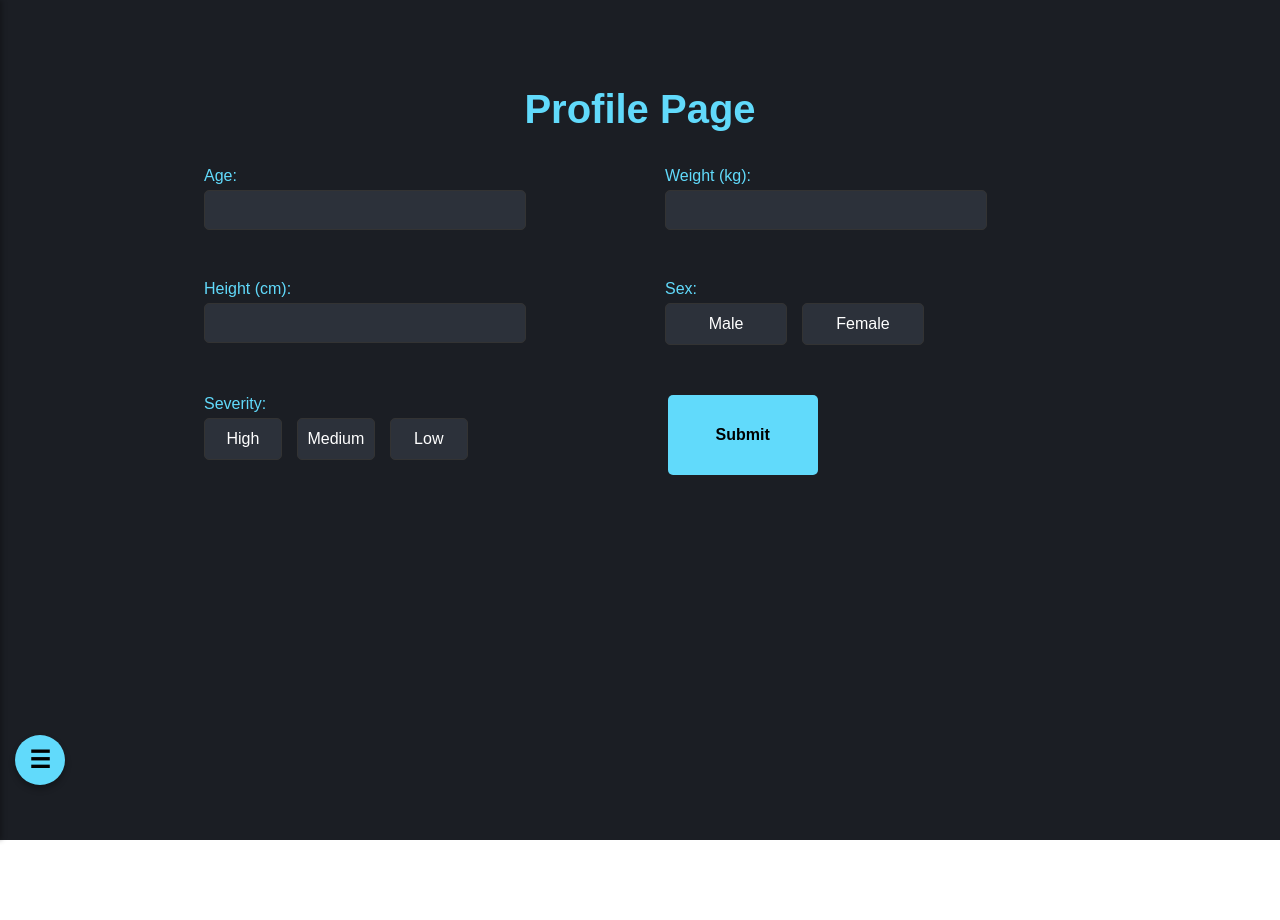
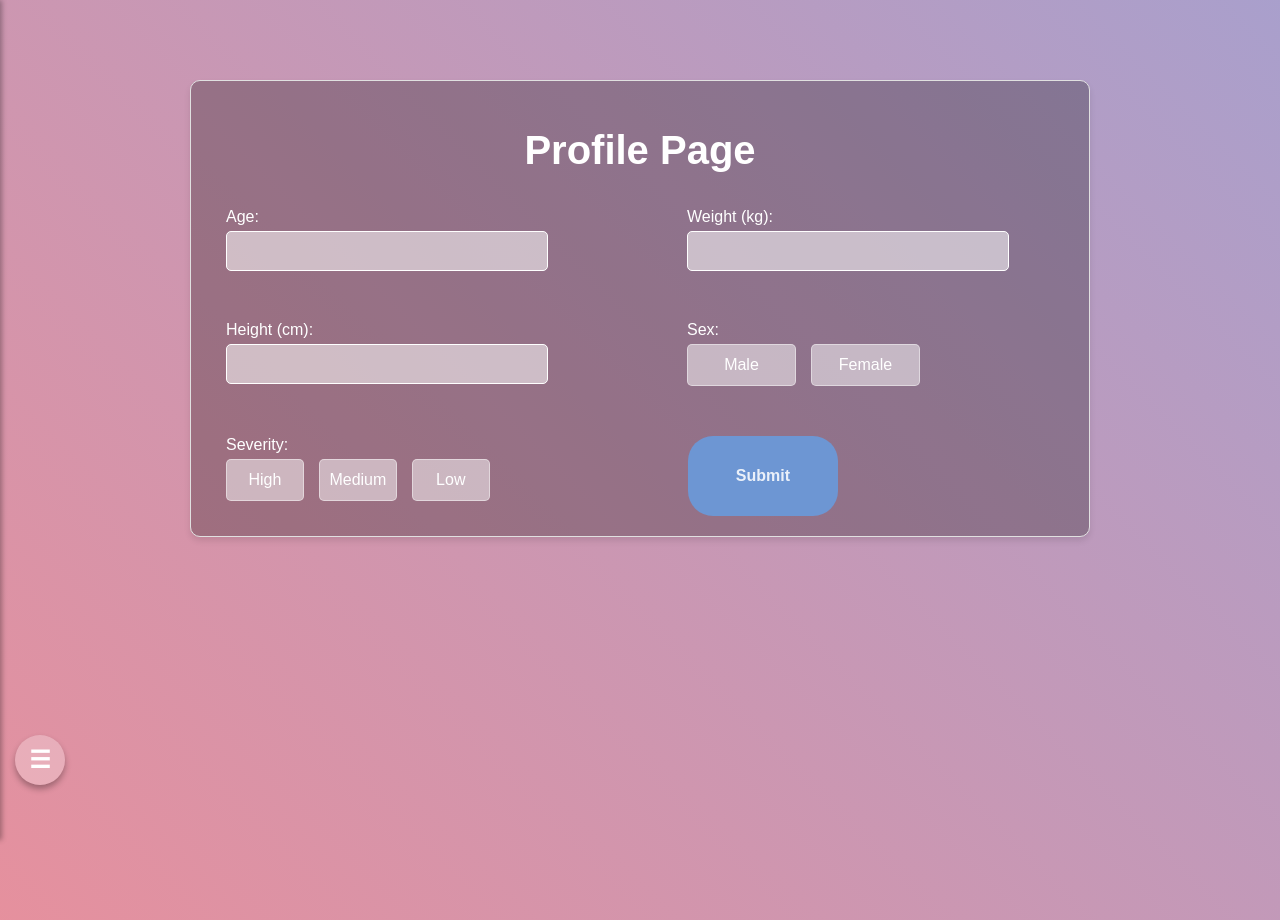
Before and after one commit to liyuxiao2/HealMotion, a React (Create React App) app in the folder frontend/: page /profile in a window 1280 px wide. Before the commit the page ends 840 px from the top, so only its background shows below. Built offline with nearby package versions, Linux system fonts and the light colour scheme.

Commit message:
added styling

```diff
--- a/frontend/src/pages/App.css
+++ b/frontend/src/pages/App.css
@@ -1,20 +1,21 @@
 /* Sidebar Styling */
 .sidebar {
     width: 250px;
-    background-color: #2c313a;
+    background: #f8a3a3; /* Gradient from pink to blue */
     color: white;
     padding: 20px;
     box-shadow: 2px 0 5px rgba(0, 0, 0, 0.3);
     display: flex;
     flex-direction: column;
     align-items: flex-start;
-    position: fixed;
+    position: fixed; /* Ensure it stays fixed on the side */
     top: 0;
     left: 0;
     height: 100%;
     transform: translateX(-100%); /* Initially hidden */
     transition: transform 0.3s ease; /* Smooth transition for visibility */
 }
+
 
 
 
@@ -25,7 +26,7 @@
 .sidebar h2 {
     font-size: 1.8rem;
     margin-bottom: 20px;
-    color: #61dafb;
+    color: #ffffff;
     text-transform: uppercase;
     font-weight: bold;
 }
@@ -55,8 +56,8 @@
 }
 
 .sidebar ul li a:hover {
-    background-color: #61dafb;
-    color: black;
+    background-color: #8fabde;
+    color: white;
     font-weight: bold;
 }
 
@@ -66,9 +67,9 @@
     bottom: 15px;
     left: 15px;
     z-index: 1000;
-    background-color: #61dafb;
+    background-color: #ffffff43;
     border: none;
-    color: black;
+    color: rgb(255, 255, 255);
     font-size: 1.5rem;
     font-weight: bold;
     border-radius: 50%;
@@ -80,7 +81,7 @@
 }
 
 .menu-toggle:hover {
-    background-color: #35b7e3;
+    background-color: #8fabde;
 }
 
 .menu-toggle:active {
@@ -111,8 +112,9 @@
 .main-content {
     flex: 1;
     padding: 40px;
-    background-color: #1b1e24;
+    background: #ffffff00; /* Gradient from pink to blue */
     color: white;
     transition: margin-left 0.3s ease;
     margin-left: 0; /* Ensure margin is zero when sidebar is hidden */
+    min-height: 100vh; /* Ensure it spans the full height */
 }
--- a/frontend/src/pages/App.js
+++ b/frontend/src/pages/App.js
@@ -23,9 +23,9 @@ function App() {
                     <h2>HealMotion</h2>
                     <ul>
                         <li><Link to="/" onClick={toggleSidebar}>Home</Link></li>
+                        <li><Link to="/profile" onClick={toggleSidebar}>Profile</Link></li>
                         <li><Link to="/Workout" onClick={toggleSidebar}>Workout Assistant</Link></li>
-                        <li><Link to="/profile" onClick={toggleSidebar}>Profile</Link></li>
-                        <li><Link to="/diet" onClick={toggleSidebar}>Diet Recommendations</Link></li>
+                        <li><Link to="/diet" onClick={toggleSidebar}>Nutrition</Link></li>
                     </ul>
                 </div>
                 <div className="main-content">
--- a/frontend/src/pages/DietPage/DietPage.css
+++ b/frontend/src/pages/DietPage/DietPage.css
@@ -0,0 +1,154 @@
+/* General Styling */
+.app-container {
+    text-align: center;
+    background: linear-gradient(45deg, #ff8a8a, #86a8e7);
+    background-size: 200% 200%; /* Make the gradient larger for smooth movement */
+    min-height: 100vh;
+    display: flex;
+    flex-direction: column;
+    align-items: center;
+    justify-content: flex-start;
+    padding: 20px;
+    font-family: 'Arial', sans-serif;
+    color: rgb(255, 255, 255);
+
+    animation: gradientAnimation 8s ease infinite; /* Apply the animation */
+}
+
+/* Keyframes for animating the gradient */
+@keyframes gradientAnimation {
+    0% {
+        background-position: 0% 50%; /* Start position */
+    }
+    50% {
+        background-position: 100% 50%; /* Mid position */
+    }
+    100% {
+        background-position: 0% 50%; /* End position (loop back) */
+    }
+}
+
+/* Title */
+.app-container h1 {
+    font-size: 2.5rem;
+    margin-bottom: 20px;
+    color: #ffffff;
+    font-weight: bold;
+}
+
+/* Submit Button */
+.submit-button {
+    padding: 12px 20px;
+    background-color: #659fe5d0;
+    color: rgba(255, 255, 255, 0.858);
+    font-size: 16px;
+    font-weight: bold;
+    border: none;
+    border-radius: 25px;
+    cursor: pointer;
+    margin-top: 15px;
+    transition: all 0.3s ease;
+}
+
+.submit-button:hover {
+    background-color: #679ee1;
+    box-shadow: 0 4px 10px rgba(0, 0, 0, 0.2);
+}
+
+.submit-button:active {
+    background-color: #70b5cf;
+    box-shadow: inset 0 2px 4px rgba(0, 0, 0, 0.2);
+}
+
+/* Error Message */
+.error-message {
+    color: #ff4c4c;
+    font-weight: bold;
+    margin-top: 15px;
+    background-color: #ffe5e5;
+    padding: 10px;
+    border-radius: 5px;
+    text-align: center;
+    width: 90%;
+    max-width: 400px;
+}
+
+/* Diet Plan Container */
+.diet-plan-container {
+    margin-top: 20px;
+    width: 100%;
+    max-width: 600px;
+}
+
+/* Day Plan Styling */
+.day-plan {
+    border: 1px solid #ffffff00;
+    padding: 15px;
+    margin: 15px 0;
+    border-radius: 10px;
+    background-color: #7097df9c;
+    box-shadow: 0 4px 6px rgba(0, 0, 0, 0.3);
+    text-align: left;
+    transition: transform 0.2s ease, box-shadow 0.3s ease;
+}
+
+.day-plan:hover {
+    transform: translateY(-3px);
+    box-shadow: 0 6px 12px rgba(0, 0, 0, 0.4);
+}
+
+.day-plan h3 {
+    margin-top: 0;
+    color: #ffffff;
+    font-size: 1.5rem;
+}
+
+/* Meals List */
+.day-plan ul {
+    list-style: none;
+    padding-left: 0;
+}
+
+.day-plan li {
+    padding: 12px;
+    margin: 10px 0;
+    border-radius: 6px;
+    background-color: #537fe584;
+    transition: background-color 0.3s ease;
+}
+
+.day-plan li:hover {
+    background-color: #245ddaaf;
+    cursor: pointer;
+}
+
+.meal-details {
+    margin-top: 5px;
+    color: #c4c4c4;
+    font-size: 0.9rem;
+}
+
+/* Links */
+.meal-link {
+    display: block;
+    margin-top: 5px;
+    color: #ffffff;
+    text-decoration: none;
+    font-size: 0.9rem;
+    font-weight: bold;
+}
+
+.meal-link:hover {
+    text-decoration: underline;
+}
+
+/* Responsive Design */
+@media (max-width: 600px) {
+    .submit-button {
+        width: 100%;
+    }
+
+    .diet-plan-container {
+        width: 100%;
+    }
+}
--- a/frontend/src/pages/HomePage/HomePage.js
+++ b/frontend/src/pages/HomePage/HomePage.js
@@ -6,22 +6,19 @@ const HomePage = () => {
     return (
         <div className="home-container">
             <header className="home-header">
-                <h1>Welcome to Mendify</h1>
+                <h1>Welcome to HealMotion</h1>
                 <p>Your personal guide to fitness and rehabilitation.</p>
             </header>
             <main className="home-main">
                 <div className="category-grid">
                     <Link to="/profile" className="category-card">
                         <h2>Profile</h2>
-                        <p>Set up your personal information and fitness goals.</p>
                     </Link>
                     <Link to="/Workout" className="category-card">
                         <h2>Workout</h2>
-                        <p>Find personalized workout plans for rehabilitation and training.</p>
                     </Link>
                     <Link to="/diet" className="category-card">
                         <h2>Diet</h2>
-                        <p>Get diet recommendations tailored to your needs.</p>
                     </Link>
                 </div>
             </main>
--- a/frontend/src/pages/ProfilePage/ProfilePage.css
+++ b/frontend/src/pages/ProfilePage/ProfilePage.css
@@ -1,13 +1,21 @@
 .profile-container {
-    background-color: #1b1e24;
-    color: white;
-    height: 100%;
-    width: 100%;
+    background-color: #00000041; /* White background for the card */
+    color: black; /* Text color for readability */
+    height: auto; /* Adjust height dynamically based on content */
+    width: 100%; /* Full width */
+    max-width: 900px; /* Limit the container width to match the original size */
     box-sizing: border-box;
     display: flex;
     flex-direction: column;
     align-items: flex-start; /* Align items to the left */
+    padding: 20px; /* Add padding for internal spacing */
+    border: 1px solid #e0e0e0; /* Subtle gray border */
+    border-radius: 10px; /* Rounded corners */
+    box-shadow: 0 4px 6px rgba(0, 0, 0, 0.1); /* Subtle shadow for depth */
+    margin: 20px auto; /* Center the box horizontally and add vertical spacing */
 }
+
+
 
 .form-group input[type="checkbox"] {
     margin-right: 5px; /* Space between radio button and label */
@@ -23,7 +31,7 @@
     font-size: 2rem;
     margin-bottom: 20px;
     width: 100%; /* Ensure the title spans the full width */
-    color: #61dafb;
+    color: #ffffff;
 }
 
 .profile-form {
@@ -43,16 +51,16 @@
 
 label {
     font-size: 1rem;
-    color: #61dafb;
+    color: #ffffff;
     text-align: start;
 }
 
 input,
 textarea {
     padding: 10px;
-    border: 1px solid #333;
+    border: 1px solid #ffffff;
     border-radius: 5px;
-    background-color: #2c313a;
+    background-color: #ffffff89;
     color: white;
     font-size: 1rem;
     width: 50%; /* Adjust width as needed */
@@ -67,8 +75,8 @@ textarea {
 input:focus,
 textarea:focus {
     outline: none;
-    border-color: #61dafb;
-    box-shadow: 0 0 5px rgba(97, 218, 251, 0.8);
+    border-color: #ffffff;
+    box-shadow: 0 0 5px rgba(140, 174, 255, 0.8);
 }
 
 .submit-button {
@@ -76,8 +84,8 @@ textarea:focus {
     padding: 12px;
     font-size: 1rem;
     font-weight: bold;
-    color: black;
-    background-color: #61dafb;
+    color: rgb(255, 255, 255);
+    background-color: #ffffff73;
     border: none;
     border-radius: 5px;
     cursor: pointer;
@@ -87,7 +95,7 @@ textarea:focus {
 }
 
 .submit-button:hover {
-    background-color: #35b7e3;
+    background-color: #8fabde;
 }
 
 .checkbox-form-container{
@@ -102,9 +110,9 @@ textarea:focus {
     width: 120px; /* Adjust size as needed */
     height: 40px;
     margin-right: 10px; /* Space between checkboxes */
-    border: 1px solid #333;
+    border: 1px solid #ffffff71;
     border-radius: 5px;
-    background-color: #2c313a;
+    background-color: #ffffff7e;
     cursor: pointer;
     text-align: center;
     transition: background-color 0.3s ease, box-shadow 0.3s ease;
@@ -127,7 +135,7 @@ textarea:focus {
 }
 
 .checkbox-container input[type="radio"]:checked + .custom-checkbox {
-    background-color: #61dafb; /* Change background color when checked */
+    background-color: #8fabde; /* Change background color when checked */
     box-shadow: 0 0 5px rgba(97, 218, 251, 0.8); /* Add a glow effect */
     color: white; /* Ensure text remains readable on the new background */
 }
--- a/frontend/src/pages/WorkoutPage/Workout.css
+++ b/frontend/src/pages/WorkoutPage/Workout.css
@@ -1,154 +1,51 @@
-/* General Styling */
-.app-container {
-    text-align: center;
-    background-color: #1b1e24;
-    min-height: 100vh;
-    display: flex;
-    flex-direction: column;
-    align-items: center;
-    justify-content: flex-start;
-    padding: 20px;
-    font-family: 'Arial', sans-serif;
-    color: white;
-}
-
-/* Title */
-.app-container h1 {
-    font-size: 2.5rem;
-    margin-bottom: 20px;
-    color: #61dafb;
-}
-
-/* Input Field */
-.input-field {
-    padding: 12px;
-    width: 90%;
-    max-width: 400px;
-    border: 1px solid #333;
-    border-radius: 25px;
-    font-size: 16px;
-    box-shadow: inset 0 2px 4px rgba(0, 0, 0, 0.2);
-    background-color: #2c313a;
-    color: white;
-    transition: all 0.3s ease;
-}
-
-.input-field:focus {
-    outline: none;
-    border-color: #61dafb;
-    box-shadow: 0 0 8px rgba(97, 218, 251, 0.8);
-}
-
-/* Suggestions List */
-.suggestions-list {
-    list-style: none;
-    padding: 0;
-    margin: 10px 0 0 0;
-    width: 90%;
-    max-width: 400px;
-    border-radius: 15px;
-    background-color: #2c313a;
-    box-shadow: 0 4px 8px rgba(0, 0, 0, 0.2);
-    max-height: 150px;
-    overflow-y: auto;
-}
-
-.suggestion-item {
-    padding: 10px 15px;
-    color: #61dafb;
-    cursor: pointer;
-    transition: background-color 0.3s ease, transform 0.2s ease;
-    text-align: left;
-    border-bottom: 1px solid #333;
-}
-
-.suggestion-item:last-child {
-    border-bottom: none;
-}
-
-.suggestion-item:hover {
-    background-color: #3b3f47;
-    transform: translateY(-1px);
-}
-
-/* Submit Button */
-.submit-button {
-    padding: 12px 20px;
-    background-color: #61dafb;
-    color: black;
-    font-size: 16px;
-    font-weight: bold;
-    border: none;
-    border-radius: 25px;
-    cursor: pointer;
-    margin-top: 15px;
-    transition: all 0.3s ease;
-}
-
-.submit-button:hover {
-    background-color: #35b7e3;
-    box-shadow: 0 4px 10px rgba(0, 0, 0, 0.2);
-}
-
-.submit-button:active {
-    background-color: #1b95c3;
-    box-shadow: inset 0 2px 4px rgba(0, 0, 0, 0.2);
-}
-
-/* Error Message */
-.error-message {
-    color: #ff4c4c;
-    font-weight: bold;
-    margin-top: 15px;
-    background-color: #ffe5e5;
-    padding: 10px;
-    border-radius: 5px;
-    text-align: center;
-    width: 90%;
-    max-width: 400px;
-}
-
 /* Workout Plan Container */
 .workout-plan-container {
     margin-top: 20px;
-    width: 90%;
-    max-width: 600px;
+    width: 100%;
+    display: flex;
+    flex-wrap: wrap; /* Allows cards to wrap to a new line if needed */
+    justify-content: center; /* Center align the cards */
+    gap: 20px; /* Space between cards */
 }
 
 /* Day Plan Styling */
 .day-plan {
     border: 1px solid #333;
-    padding: 15px;
-    margin: 15px 0;
-    border-radius: 10px;
+    padding: 10px; /* Adjusted padding */
+    border-radius: 8px; /* Slightly rounded corners */
     background-color: #2c313a;
     box-shadow: 0 4px 6px rgba(0, 0, 0, 0.3);
-    text-align: left;
+    text-align: center; /* Center text inside cards */
     transition: transform 0.2s ease, box-shadow 0.3s ease;
-}
-
-.day-plan:hover {
-    transform: translateY(-3px);
-    box-shadow: 0 6px 12px rgba(0, 0, 0, 0.4);
+    width: 150px; /* Uniform card width */
+    height: 200px; /* Uniform card height */
+    font-size: 0.85rem; /* Adjusted font size */
+    display: flex;
+    flex-direction: column; /* Stack content vertically */
+    justify-content: space-between; /* Spread content vertically */
+    align-items: center; /* Center content horizontally */
 }
 
 .day-plan h3 {
-    margin-top: 0;
+    margin-top: 10px; /* Adjusted spacing */
     color: #61dafb;
-    font-size: 1.5rem;
+    font-size: 1.2rem; /* Adjusted font size */
 }
 
-/* Exercises List */
+/* Reduce font size and margin for contents */
 .day-plan ul {
     list-style: none;
     padding-left: 0;
+    margin: 0;
 }
 
 .day-plan li {
-    padding: 12px;
-    margin: 10px 0;
+    padding: 8px; /* Adjust padding */
+    margin: 5px 0; /* Adjust margin */
     border-radius: 6px;
     background-color: #3b3f47;
+    font-size: 0.8rem; /* Reduced font size */
+    line-height: 1.2; /* Improved readability */
     transition: background-color 0.3s ease;
 }
 
@@ -157,37 +54,10 @@
     cursor: pointer;
 }
 
-.exercise-details {
-    margin-top: 5px;
-    color: #c4c4c4;
-    font-size: 0.9rem;
-}
-
-/* Links */
-.exercise-link {
-    display: block;
-    margin-top: 5px;
-    color: #61dafb;
-    text-decoration: none;
-    font-size: 0.9rem;
-    font-weight: bold;
-}
-
-.exercise-link:hover {
-    text-decoration: underline;
-}
-
 /* Responsive Design */
 @media (max-width: 600px) {
-    .input-field {
-        width: 100%;
-    }
-
-    .submit-button {
-        width: 100%;
-    }
-
-    .workout-plan-container {
-        width: 100%;
+    .day-plan {
+        width: 120px; /* Smaller card width for smaller screens */
+        height: 180px; /* Adjusted height */
     }
 }
--- a/frontend/src/pages/WorkoutPage/WorkoutPage.js
+++ b/frontend/src/pages/WorkoutPage/WorkoutPage.js
@@ -80,7 +80,7 @@ function WorkoutPage() {
     };
 
     return (
-        <div className="app-container">
+        <div>
             <h1>Workout Assistant</h1>
             <div className="input-container">
                 <input
```
Also changed, not shown: frontend/src/pages/DietPage/DietPage.js (+18 -9 lines), frontend/src/pages/HomePage/HomePage.css (+6 -4 lines).
